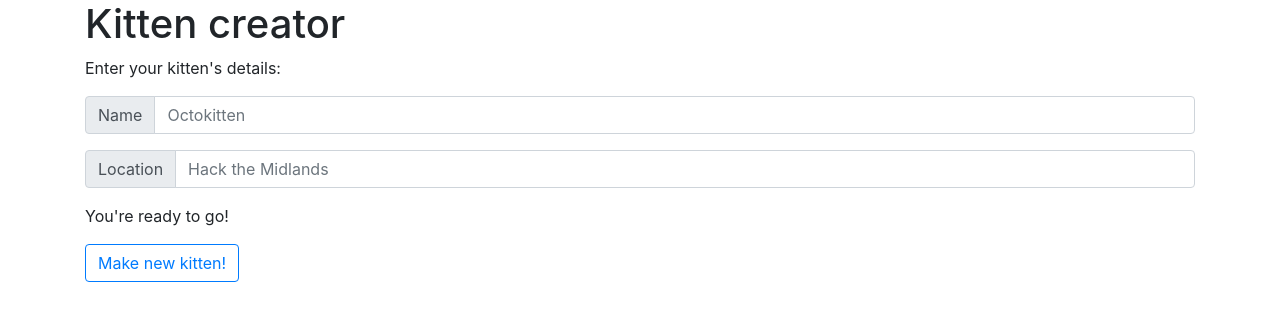
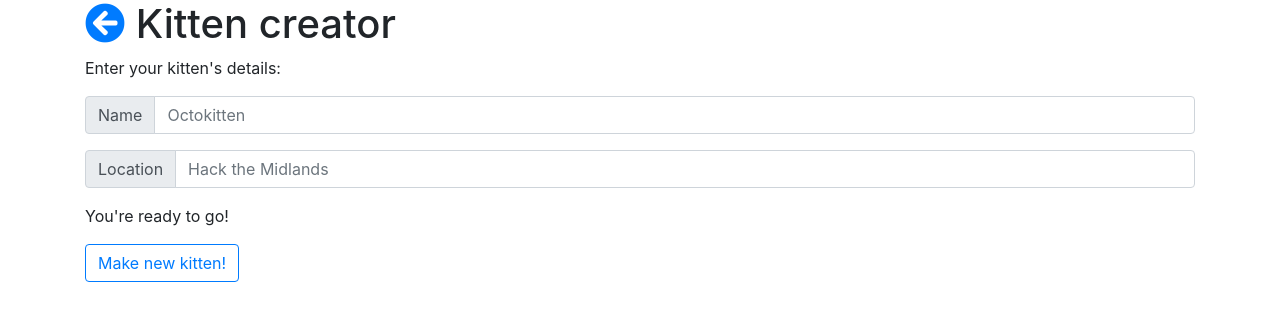
Before and after one commit to jedevc/hack-the-midlands, a Flask app: page /create in a window 1280 px wide. Shown: the top 321 px of the page. Run offline with Flask 2, Linux system fonts and the light colour scheme; some libraries are stand-ins or nearby versions.

Commit message:
Add back button

```diff
--- a/kittenkollector/templates/create.html
+++ b/kittenkollector/templates/create.html
@@ -3,10 +3,11 @@
   <head>
     <title>Kitten creator</title>
     <link rel="stylesheet" href="https://stackpath.bootstrapcdn.com/bootstrap/4.1.3/css/bootstrap.min.css" integrity="sha384-MCw98/SFnGE8fJT3GXwEOngsV7Zt27NXFoaoApmYm81iuXoPkFOJwJ8ERdknLPMO" crossorigin="anonymous">
+    <link rel="stylesheet" href="https://use.fontawesome.com/releases/v5.5.0/css/all.css" integrity="sha384-B4dIYHKNBt8Bc12p+WXckhzcICo0wtJAoU8YZTY5qE0Id1GSseTk6S+L3BlXeVIU" crossorigin="anonymous">
   </head>
   <body>
     <div class="container">
-      <h1>Kitten creator</h1>
+      <h1><a href='/'><i class="fas fa-arrow-circle-left"></i></a> Kitten creator</h1>
       <p>Enter your kitten's details:</p>
 
       <div class="input-group mb-3">
--- a/kittenkollector/templates/kitten.html
+++ b/kittenkollector/templates/kitten.html
@@ -3,10 +3,11 @@
   <head>
     <title>Kitten view</title>
     <link rel="stylesheet" href="https://stackpath.bootstrapcdn.com/bootstrap/4.1.3/css/bootstrap.min.css" integrity="sha384-MCw98/SFnGE8fJT3GXwEOngsV7Zt27NXFoaoApmYm81iuXoPkFOJwJ8ERdknLPMO" crossorigin="anonymous">
+    <link rel="stylesheet" href="https://use.fontawesome.com/releases/v5.5.0/css/all.css" integrity="sha384-B4dIYHKNBt8Bc12p+WXckhzcICo0wtJAoU8YZTY5qE0Id1GSseTk6S+L3BlXeVIU" crossorigin="anonymous">
   </head>
   <body>
     <div class="container">
-      <h1>Kitten inspector</h1>
+      <h1><a href='/'><i class="fas fa-arrow-circle-left"></i></a> Kitten inspector</h1>
       <ul class="list-group">
         <li class="list-group-item">
           Code: <span class="badge badge-light">{{ kode }}</span>
```
